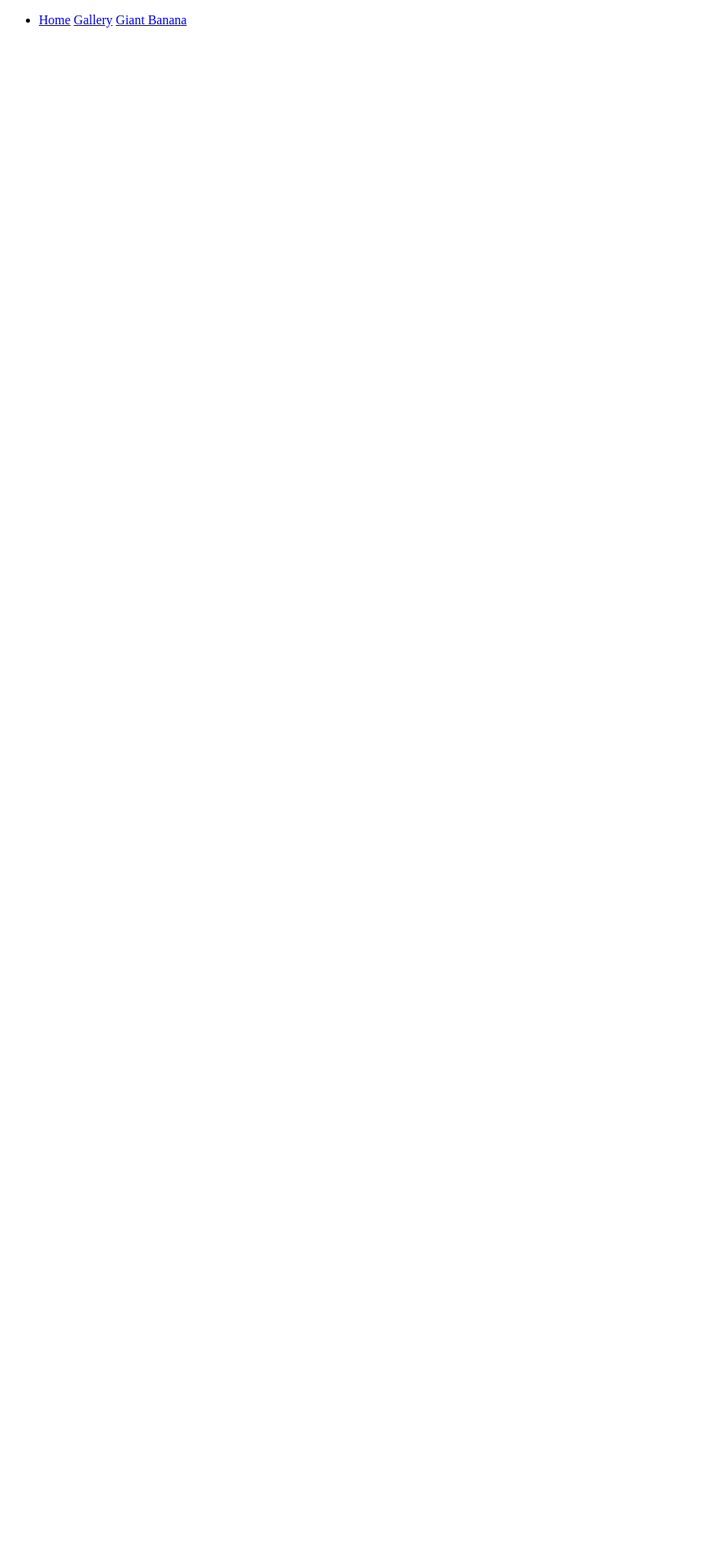
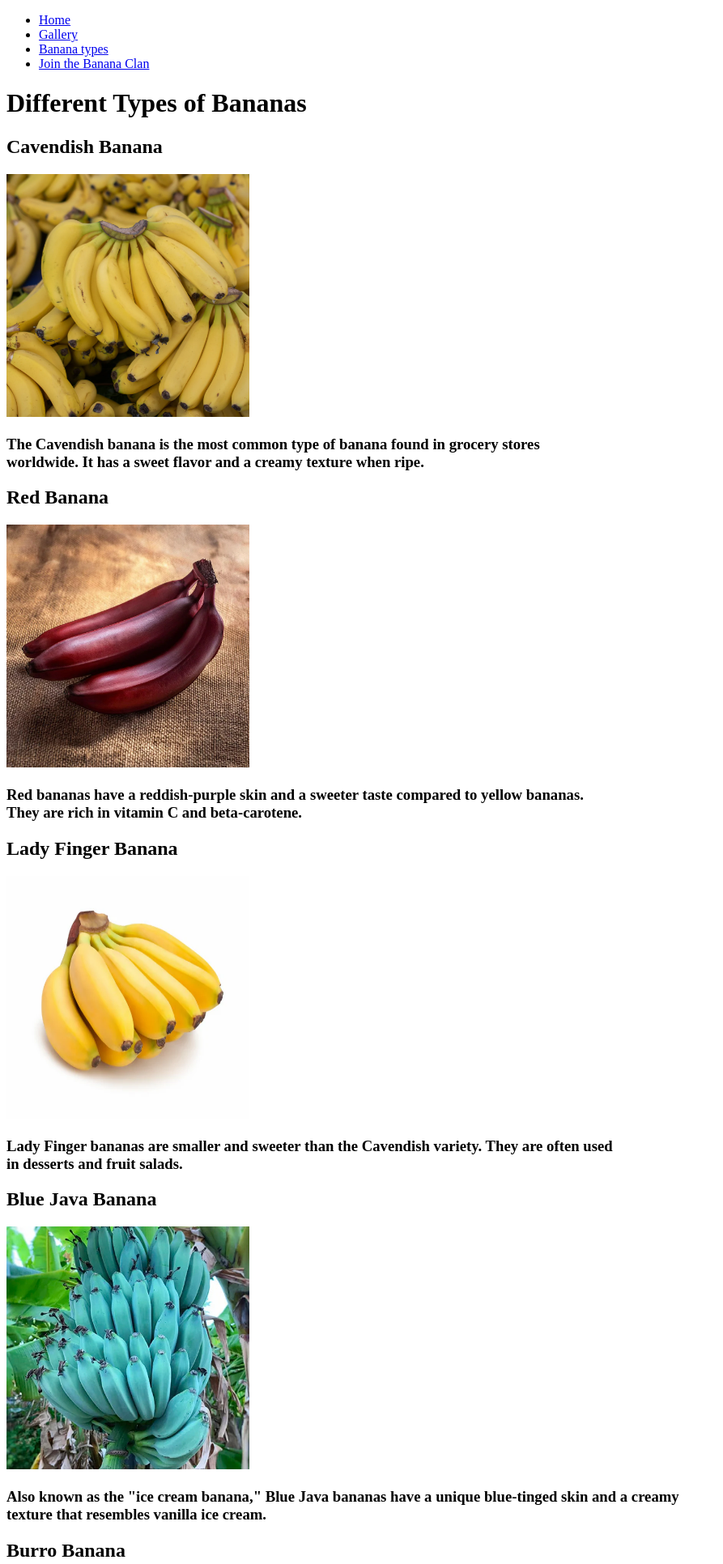
Before and after one commit to Opsies2449/web-project-1-adam, a plain HTML site: page Bananatypes.html in a window 1280 px wide. Shown: the top 1932 px of the page at 81% size, without its empty margins (0-893 px from the left). Before the commit the page ends 800 px from the top, so only its background shows below. Drawn offline with Linux system fonts and the light colour scheme.

Commit message:
updade oct 10 2025

```diff
--- a/Bananatypes.html
+++ b/Bananatypes.html
@@ -1,14 +1,74 @@
 <!DOCTYPE html>
 <html lang="en">
-<head>
-    <meta charset="UTF-8">
-    <meta name="viewport" content="width=device-width, initial-scale=1.0">
-    <title>Document</title>
-</head>
-<body>
-  <ul>
-      <li><a href="index.html">Home</a> <a href="gallery.html">Gallery</a> <a href="Bananatypes.html">Giant Banana</a></li>
+  <head>
+    <meta charset="UTF-8" />
+    <meta name="viewport" content="width=device-width, initial-scale=1.0" />
+    <title>Banana Types</title>
+  </head>
+  <body>
+    <ul>
+      <li><a href="index.html">Home</a></li>
+      <li><a href="gallery.html">Gallery</a></li>
+      <li><a href="Bananatypes.html">Banana types</a></li>
+      <li><a href="jointhebananaclan.html">Join the Banana Clan</a></li>
     </ul>
-
-</body>
+    <h1>Different Types of Bananas</h1>
+    <h2>Cavendish Banana</h2>
+    <img
+      src="images/Cavendish Banana.webp"
+      alt="Cavendish Banana"
+      width="300"
+      height="300"
+    />
+    <h3>
+      The Cavendish banana is the most common type of banana found in grocery
+      stores <br />worldwide. It has a sweet flavor and a creamy texture when ripe.
+    </h3>
+    <h2>Red Banana</h2>
+    <img
+      src="images/Red Banana.webp"
+      alt="Red Banana"
+      width="300"
+      height="300"
+    />
+    <h3>
+      Red bananas have a reddish-purple skin and a sweeter taste compared to
+      yellow bananas. <br />They are rich in vitamin C and beta-carotene.
+    </h3>
+    <h2>Lady Finger Banana</h2>
+    <img
+      src="images/Lady Finger Banana.webp"
+      alt="Lady Finger Banana"
+      width="300"
+      height="300"
+    />
+    <h3>
+      Lady Finger bananas are smaller and sweeter than the Cavendish variety.
+      They are often used <br />in desserts and fruit salads.
+    </h3>
+    <h2>Blue Java Banana</h2>
+    <img
+      src="images/Blue Java Banana.jpg"
+      alt="Blue Java Banana"
+      width="300"
+      height="300"
+    />
+    <h3>
+      Also known as the "ice cream banana," Blue Java bananas have a unique
+      blue-tinged skin and a creamy<br /> texture that resembles vanilla ice cream.
+    </h3>
+    <h2>Burro Banana</h2>
+    <img
+      src="images/Burro Banana.jpg"
+      alt="Burro Banana"
+      width="300"
+      height="300"
+    />
+    <h3>
+      Burro bananas are shorter and more square-shaped than other varieties.
+      They have a<br /> tangy flavor and are often used in cooking.
+    </h3>
+    <h2> there hundreds more types of bananas across the world in several countries, here are the countries <br />that grows the most bananas</h2>
+    <img src="images/Banana World Map.webp" alt="Banana World Map" width="700" height="500" />
+  </body>
 </html>
```
Also changed, not shown: gallery.html (+36 -6 lines), index.html (+10 -2 lines), jointhebananaclan.html (added, +30 -0 lines), images/Banana World Map.webp (added), images/Blue Java Banana.jpg (added), images/Burro Banana.jpg (added), images/Cavendish Banana.webp (added), images/Lady Finger Banana.webp (added), images/Red Banana.webp (added).
